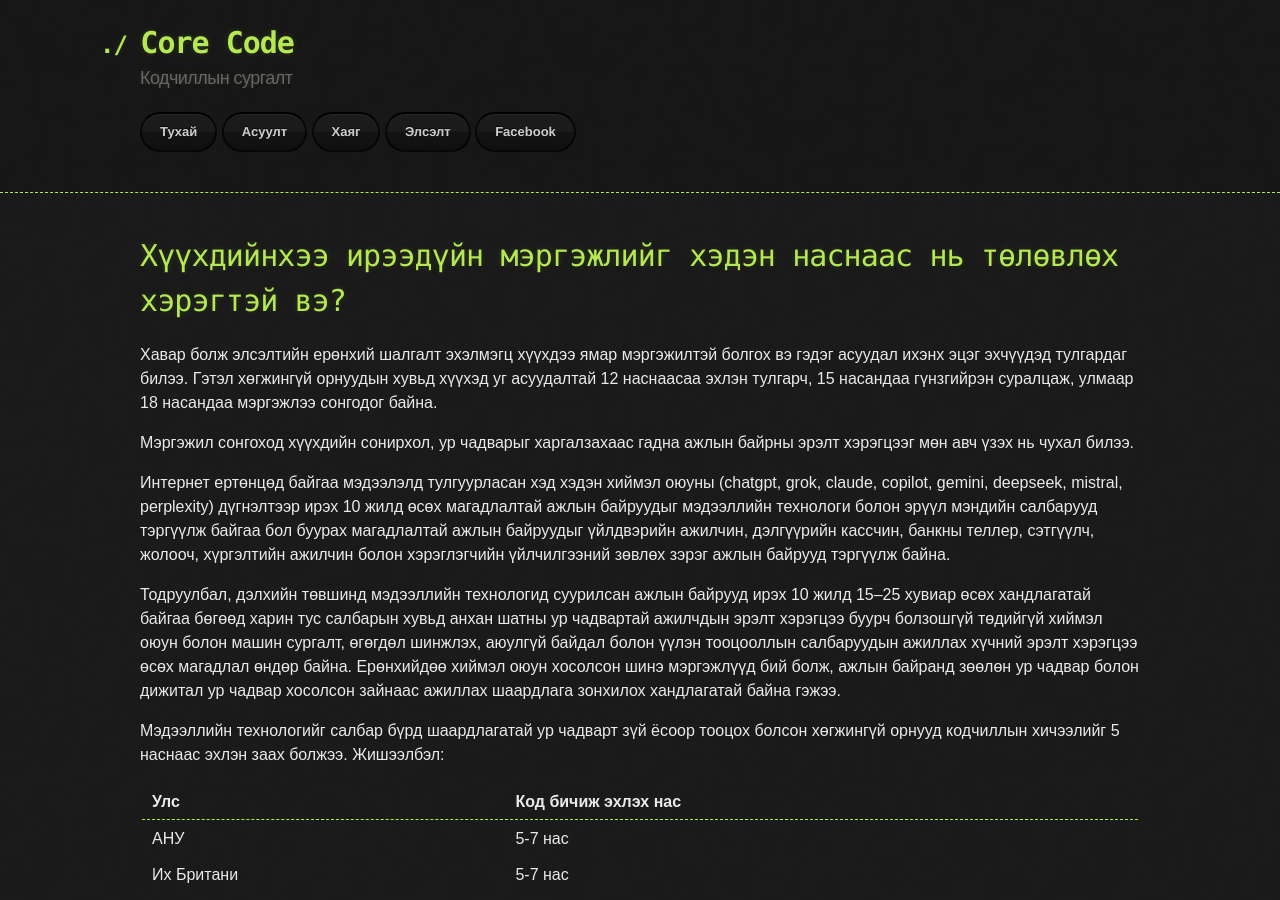
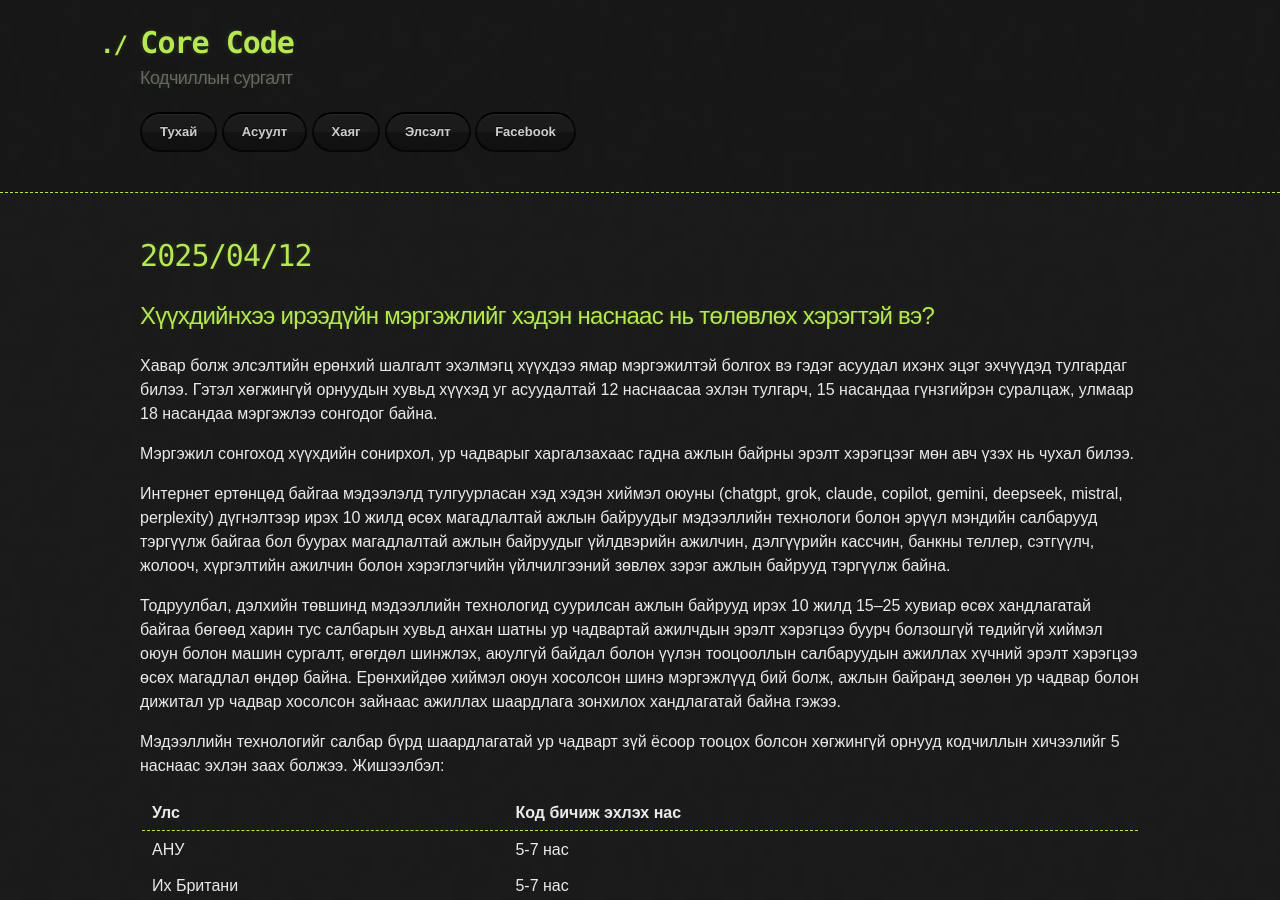
Before and after one commit to ganaatulgaa/corecode, a Jekyll site: the page built from ads.md, in a window 1280 px wide and 900 px high. Built offline with Jekyll 4.4.1, drawn with Linux system fonts in a browser that asks for light colours; our own code applies the rules of GitHub Pages for plain Markdown files.

Commit message:
Update ads.md

```diff
--- a/ads.md
+++ b/ads.md
@@ -2,7 +2,8 @@
 layout: default
 ---
 
-# Хүүхдийнхээ ирээдүйн мэргэжлийг хэдэн наснаас нь төлөвлөх хэрэгтэй вэ?
+# 2025/04/12
+## Хүүхдийнхээ ирээдүйн мэргэжлийг хэдэн наснаас нь төлөвлөх хэрэгтэй вэ?
 
 Хавар болж элсэлтийн ерөнхий шалгалт эхэлмэгц хүүхдээ ямар мэргэжилтэй болгох вэ гэдэг асуудал ихэнх эцэг эхчүүдэд тулгардаг билээ. Гэтэл хөгжингүй орнуудын хувьд хүүхэд уг асуудалтай 12 наснаасаа эхлэн тулгарч, 15 насандаа гүнзгийрэн суралцаж, улмаар 18 насандаа мэргэжлээ сонгодог байна.
 
```
